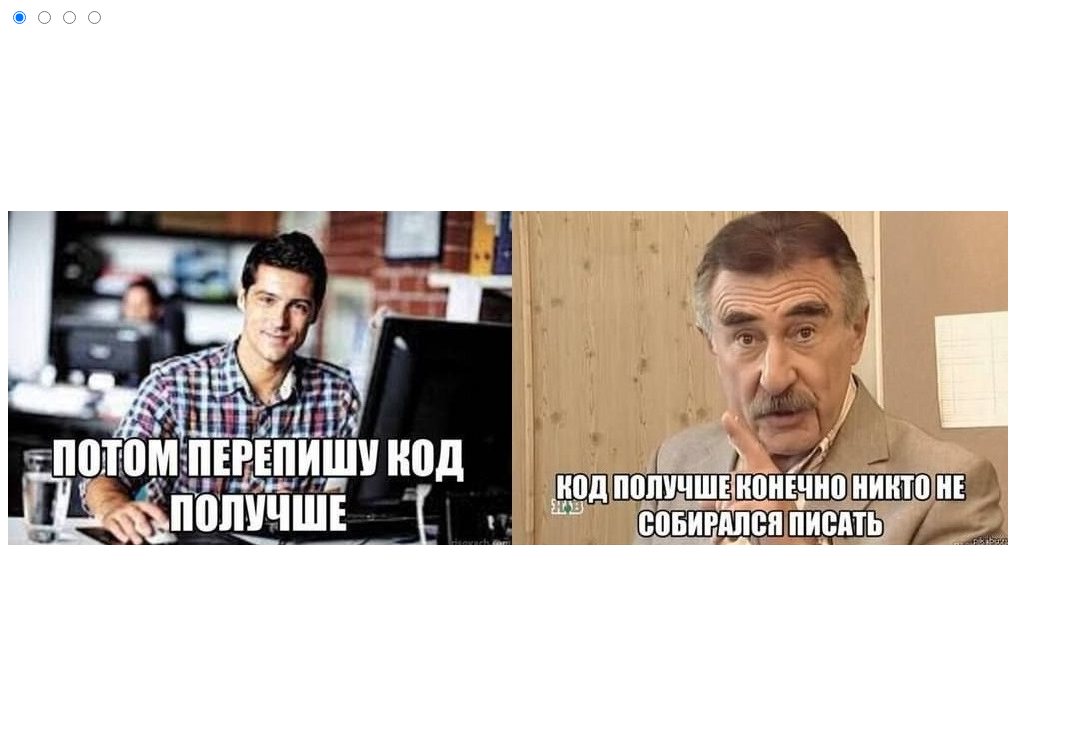
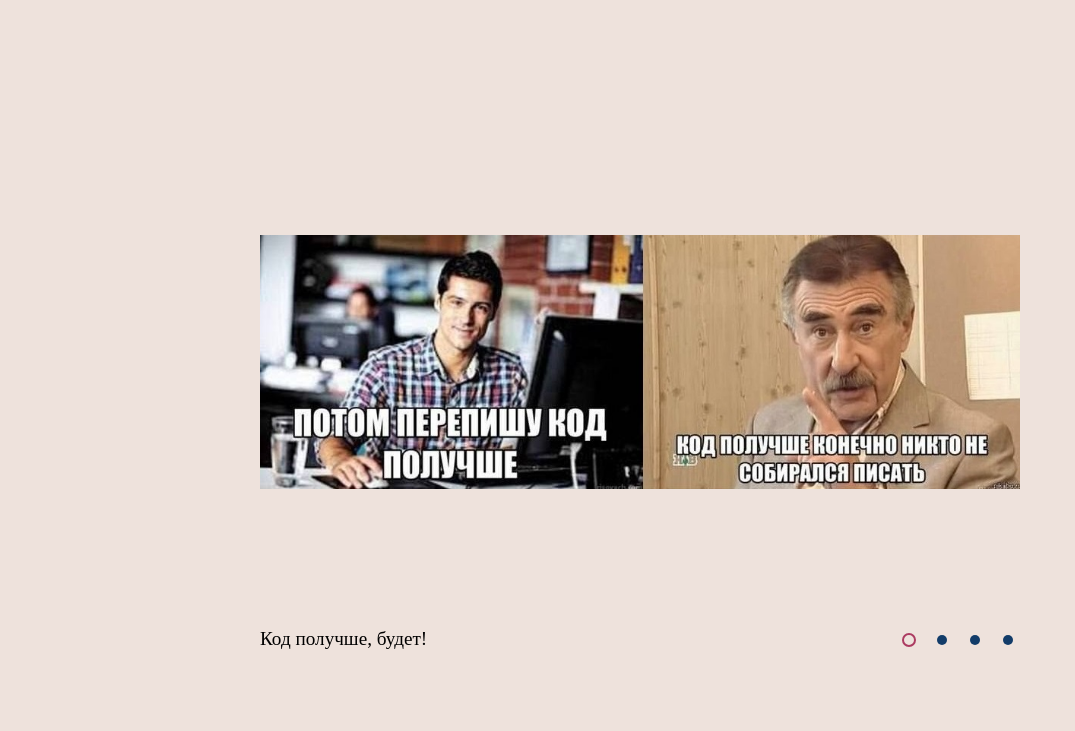
Before and after one commit to BoDrok/cssMemeSlider, a plain HTML site: page index.html in a window 1280 px wide. Shown: the top 731 px of the page, without its empty margins (0-1075 px from the left). Drawn offline with Linux system fonts and the light colour scheme.

Commit message:
feat: add css style (Sun, Sep 15, 2024 01:39:12 PM)

```diff
--- a/css/style.css
+++ b/css/style.css
@@ -0,0 +1,131 @@
+:root {
+    --bgLight: #EEE2DC;
+    --dark: #123c69;
+    --red: #ac3b61;
+  }
+
+  * {
+    margin: 0;
+    padding: 0;
+    box-sizing: border-box;
+  }
+
+  html {
+    height: 100%;
+    scroll-behavior: smooth;
+  }
+
+  input[type='radio'] {
+    display: none;
+  }
+
+  body {
+    background-color: var(--bgLight);
+  }
+
+  .wrapper {
+    display: flex;
+    flex-direction: column;
+    max-width: 50rem;
+    padding: 0 1.25em;
+    margin: 6em auto;
+    width: 100%;
+  }
+
+  .slides {
+    display: flex;
+    overflow: hidden;
+  }
+
+  .nav {
+    display: flex;
+    justify-content: space-between;
+    gap: 0.5rem;
+    align-items: end;
+    padding: 0 0 0 0.833rem;
+  }
+
+  .nav label {
+    display: flex;
+    justify-content: center;
+    align-items: center;
+    width: 1.56rem;
+    height: 1.56rem;
+    border-radius: 50%;
+    cursor: pointer;
+  }
+
+  .nav label span{
+    width: 0.625rem;
+    height: 0.625rem;
+    border-radius: 50%;
+    background-color: var(--dark);
+    transition: all .2s;
+  }
+
+  .slide {
+    width: 100%;
+    height: auto;
+    transition: all .4s;
+  }
+
+  .text-box {
+    display: flex;
+    width: 100%;
+    overflow: hidden;
+  }
+
+  .text {
+    font-size: clamp(0.9rem, 3vw, 1.2rem);
+    flex-basis: 100%;
+    flex-shrink: 0;
+    transition: all .4s;
+  }
+
+  .control {
+    display: flex;
+    justify-content: space-between;
+  }
+
+  .nav label:hover span {
+    background-color: var(--red);
+  }
+  .nav label:active span {
+    scale: 50%;
+  }
+
+  #slide1:checked~.slides .slide-first,
+  #slide1:checked~.control .text-box .slide-first {
+    margin-left: 0;
+  }
+
+  #slide2:checked~.slides .slide-first,
+  #slide2:checked~.control .text-box .slide-first {
+    margin-left: -100%;
+  }
+
+  #slide3:checked~.slides .slide-first,
+  #slide3:checked~.control .text-box .slide-first  {
+    margin-left: -200%;
+  }
+
+  #slide4:checked~.slides .slide-first,
+  #slide4:checked~.control .text-box .slide-first {
+    margin-left: -300%;
+  }
+
+  #slide1:checked~.control .nav label[for="slide1"] span,
+  #slide2:checked~.control .nav label[for="slide2"] span,
+  #slide3:checked~.control .nav label[for="slide3"] span,
+  #slide4:checked~.control .nav label[for="slide4"] span {
+    outline: 2px solid var(--red);
+    background: transparent;
+  }
+
+  #slide1:checked~.control .nav label[for="slide1"]:hover span,
+  #slide2:checked~.control .nav label[for="slide2"]:hover span,
+  #slide3:checked~.control .nav label[for="slide3"]:hover span,
+  #slide4:checked~.control .nav label[for="slide4"]:hover span {
+    outline: 2px solid var(--dark);
+    background: transparent;
+  }
--- a/index.html
+++ b/index.html
@@ -14,7 +14,7 @@
     <input type="radio" name="slider" id="slide4">
 
     <div class="slides">
-        <img src="./img/img-1.webp" class="slide" alt="meme-1">
+        <img src="./img/img-1.webp" class="slide slide-first" alt="meme-1">
         <img src="./img/img-2.webp" class="slide" alt="meme-2">
         <img src="./img/img-3.webp" class="slide" alt="meme-3">
         <img src="./img/img-4.webp" class="slide" alt="meme-4">
@@ -22,7 +22,7 @@
 
     <div class="control">
         <div class="text-box">
-            <div class="text">Код получше, будет!</div>
+            <div class="text slide-first">Код получше, будет!</div>
             <div class="text">I hate it</div>
             <div class="text">Будь как улиточка</div>
             <div class="text">Вместе веселее</div>
```
